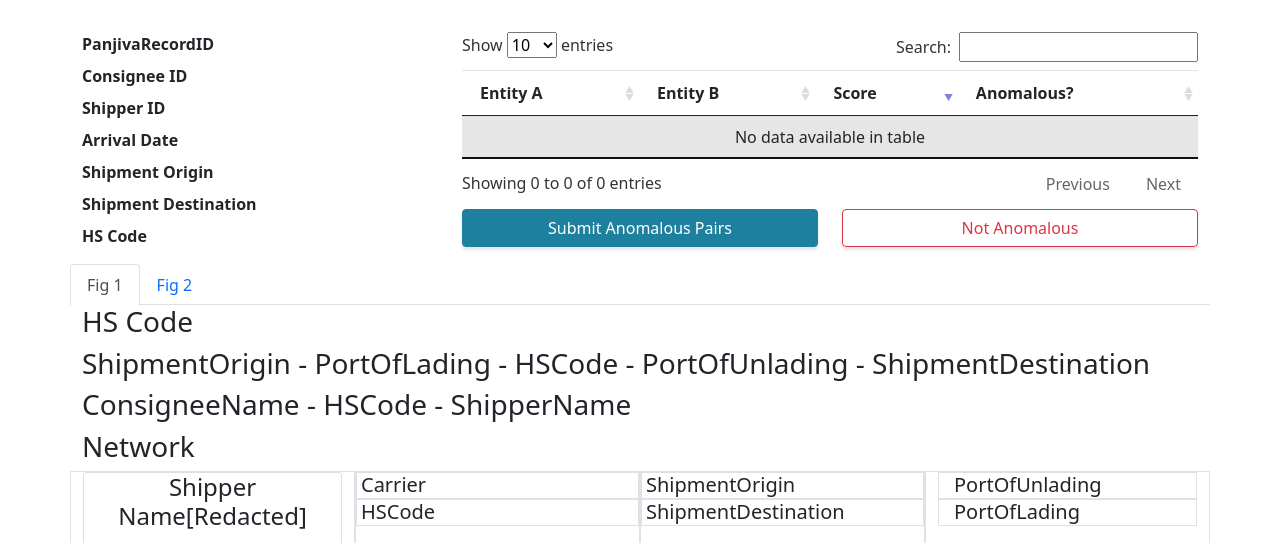
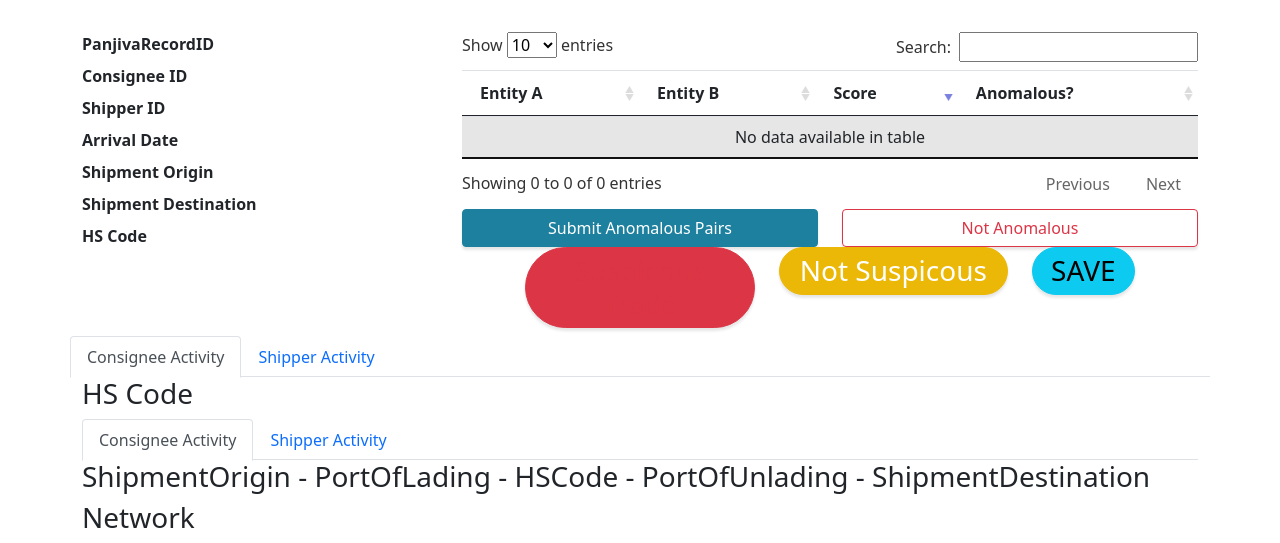
Before and after one commit to ddatta-DAC/wwf_site_p1, a Django app: template home/templates/hitl_record_detail.html in a window 1280 px wide. Shown: the part 80-623 px from the top of the page. Run offline with Django 3.2, Linux system fonts and the light colour scheme; the template is opened without the code that fills it, so the values that code supplies are empty; some libraries are stand-ins or nearby versions.

Commit message:
Add buttons, put sankey in tabs

```diff
--- a/home/templates/hitl_record_detail.html
+++ b/home/templates/hitl_record_detail.html
@@ -70,16 +70,41 @@
           <button type="button" class="btn btn-outline-danger wide-button">Not Anomalous</button>
         </div>
       </div>
+      <div class="row">
+         <div class="col-md-1"></div>
+         <div class="col-md-4 ">
+            <div class="panel text-center flex-d" >
+              <button type="button" class="btn btn-danger btn-outline-danger  btn-block h3 rounded-pill">
+                <span class='h3'>Suspicous Trade </span>
+              </button>
+            </div>
+         </div>
+         <div class="col-md-4 ">
+           <div class="panel text-center flex-d" >
+             <button type="button" class="btn btn-secondary btn-block h3 rounded-pill">
+               <span class='h3'>Not Suspicous</span>
+               </button>
+           </div>
+         </div>
+         <div class="col-md-2">
+           <div class="panel text-center flex-d" >
+             <button type="button" class="btn btn-info btn-block h3 rounded-pill" data-toggle="tooltip" data-placement="bottom" title="Click to save feedback.">
+               <span class='h3'>SAVE </span>
+             </button>
+           </div>
+         </div>
+         <div class="col-md-1"></div>
+      </div>
     </div>
   </div>
 
   <div class="row">
     <ul class="nav nav-tabs" id="time-series-tabs" role="tablist">
       <li class="nav-item" role="presentation">
-        <button class="nav-link active" id="fig1-tab" data-bs-toggle="tab" data-bs-target="#fig1" type="button" role="tab" aria-controls="fig1" aria-selected="true">Fig 1</button>
+        <button class="nav-link active" id="fig1-tab" data-bs-toggle="tab" data-bs-target="#fig1" type="button" role="tab" aria-controls="fig1" aria-selected="true">Consignee Activity</button>
       </li>
       <li class="nav-item" role="presentation">
-        <button class="nav-link" id="fig2-tab" data-bs-toggle="tab" data-bs-target="#fig2" type="button" role="tab" aria-controls="fig2" aria-selected="false">Fig 2</button>
+        <button class="nav-link" id="fig2-tab" data-bs-toggle="tab" data-bs-target="#fig2" type="button" role="tab" aria-controls="fig2" aria-selected="false">Shipper Activity</button>
       </li>
     </ul>
 
@@ -111,14 +136,27 @@
 
   <div class="row">
     <div class="col">
-      <h3>ShipmentOrigin - PortOfLading - HSCode - PortOfUnlading - ShipmentDestination</h3>
-      {{ sankey1|safe }}
-    </div>
-  </div>
-  <div class="row">
-    <div class="col">
-      <h3>ConsigneeName - HSCode - ShipperName</h3>
-      {{ sankey2|safe }}
+
+      <ul class="nav nav-tabs" id="time-series-tabs" role="tablist">
+        <li class="nav-item" role="presentation">
+          <button class="nav-link active" id="sankey1-tab" data-bs-toggle="tab" data-bs-target="#sankey1" type="button" role="tab" aria-controls="sankey1" aria-selected="true">Consignee Activity</button>
+        </li>
+        <li class="nav-item" role="presentation">
+          <button class="nav-link" id="sankey2-tab" data-bs-toggle="tab" data-bs-target="#sankey2" type="button" role="tab" aria-controls="sankey2" aria-selected="false">Shipper Activity</button>
+        </li>
+      </ul>
+
+      <div class="tab-content" id="sankeyTabs">
+        <div class="tab-pane fade show active" id="sankey1" role="tabpanel" aria-labelledby="sankey1-tab">
+          <h3>ShipmentOrigin - PortOfLading - HSCode - PortOfUnlading - ShipmentDestination</h3>
+          {{ sankey1|safe }}
+        </div>
+        <div class="tab-pane fade" id="sankey2" role="tabpanel" aria-labelledby="sankey2-tab">
+          <h3>ConsigneeName - HSCode - ShipperName</h3>
+          {{ sankey2|safe }}
+        </div>
+      </div>
+
     </div>
   </div>
 
```
Also changed, not shown: home/hitl/apps.py (+8 -8 lines).
